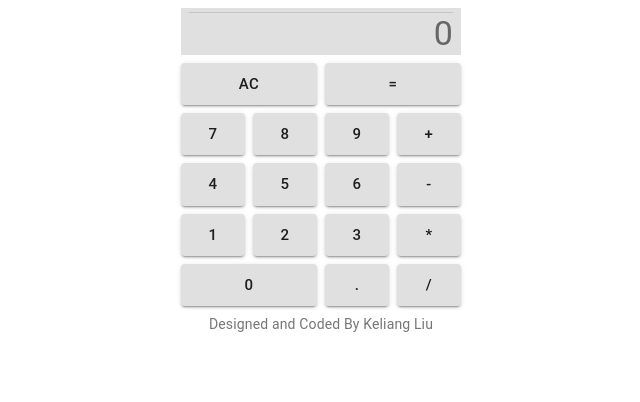
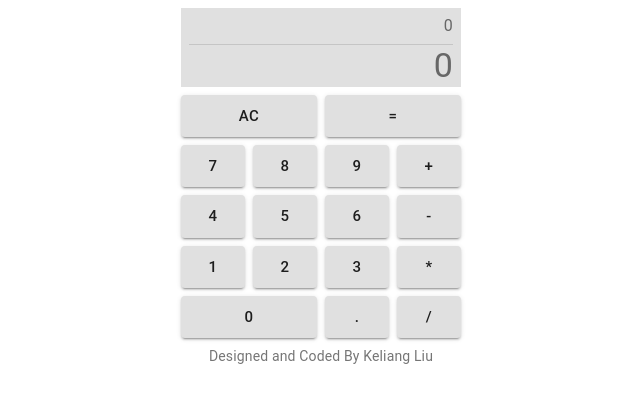
Before and after one commit to ke-liang-liu/calculator, a React (Create React App) app: page / in a window 1280 px wide. Shown: the top 402 px of the page, without its empty margins (319-959 px from the left). Built offline with nearby package versions, Linux system fonts and the light colour scheme.

Commit message:
fix a bug when equation is null for first time

```diff
--- a/src/App.js
+++ b/src/App.js
@@ -6,11 +6,10 @@ import useStyles from './components/styles';
 
 function Calculator() {
   const classes = useStyles();
-
   const [lastButton, setLastButton] = useState('0');
   const [currVal, setCurrVal] = useState(() => {
     const localData = localStorage.getItem('calculatorCurrVal');
-    if (isNaN(localData) || localData === 'Infinity' || localData === null) {
+    if (localData === null || isNaN(localData) || localData === 'Infinity') {
       setLastButton('0');
       return '0';
     }
@@ -19,6 +18,9 @@ function Calculator() {
 
   const [equation, setEquation] = useState(() => {
     const localData = localStorage.getItem('calculatorEquation');
+    if (localData === null || localData === 'null' || localData === 'Infinity') {
+      return '0';
+    }
     return localData;
   });
 
@@ -35,7 +37,6 @@ function Calculator() {
   const [bgColor, setBgColor] = useState('white');
 
   const handleClick = (value) => {
-
     const evaluateResult = () => {
       const expression = `${prevVal} ${currOperator} (${currSign}${currVal})`;
       let equation;
@@ -53,7 +54,6 @@ function Calculator() {
       setPrevVal(answer.toString());
       setEquation(equation + ' = ' + answer.toString());
     }
-
     switch (value) {
       case 'AC':
         setCurrVal('0');  //zero is 48, space is 32 or 160
```
